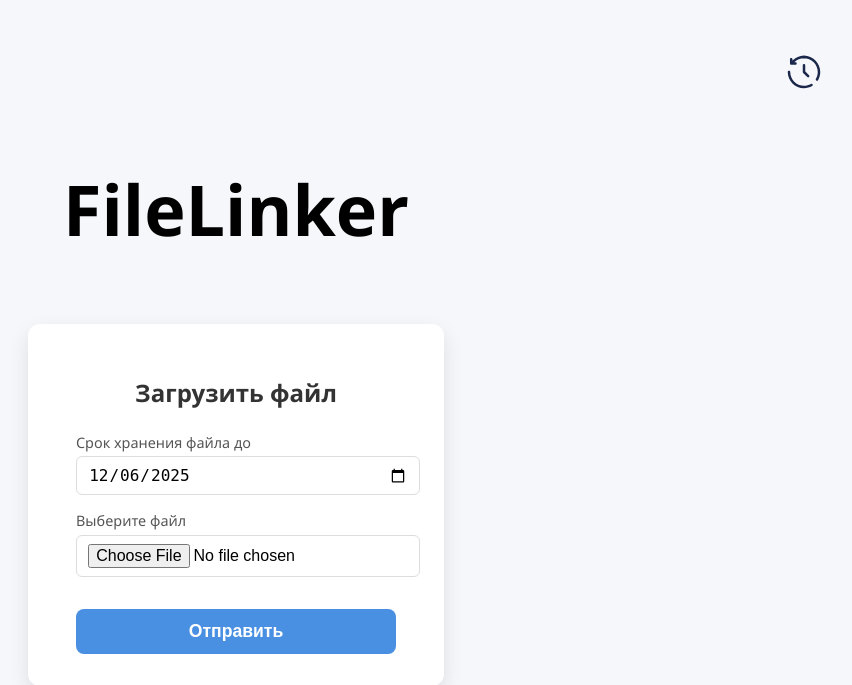
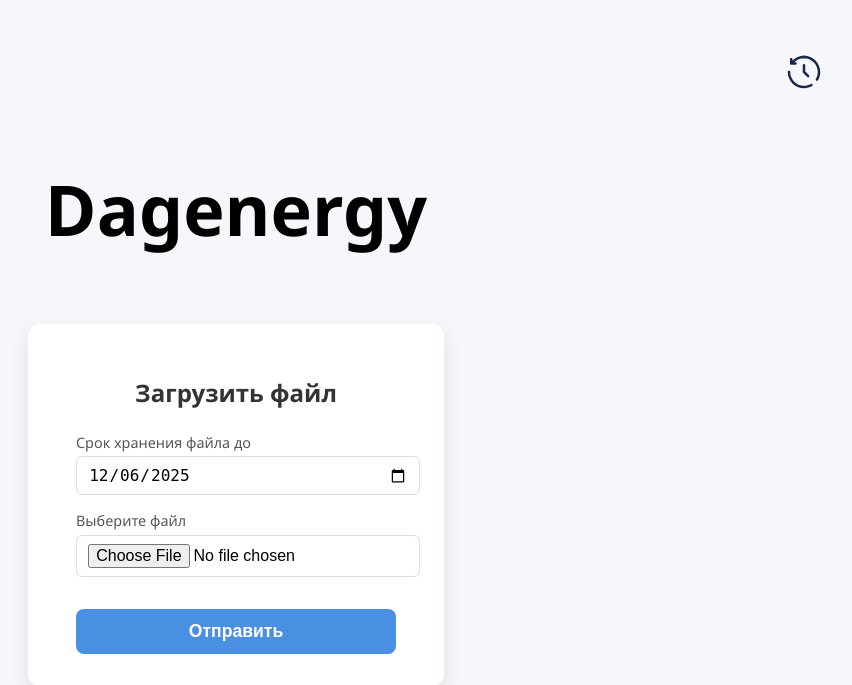
Before and after one commit to aa08d/electrone_filelinker, a Flask app: page / in a window 1280 px wide. Shown: the top 685 px of the page, without its empty margins (404-1256 px from the left). Run offline with Flask 3, Linux system fonts and the light colour scheme.

Commit message:
fix: docker-compose

```diff
--- a/main.py
+++ b/main.py
@@ -30,7 +30,7 @@ def result():
 
     uuid = uuid7()
     media_name = ''.join([str(uuid), '.', uploaded_file.filename.split(".")[1]])
-    link = f"127.0.0.1/download?filename={media_name}"
+    link = f"fs.5ef.ru/download?filename={media_name}"
     session = get_session()
     media = create_media(session=session, expire=expire, uuid=uuid, link=link)
     uploaded_file.save(f'{UPLOAD_DIR}{media_name}')
--- a/templates/base.html
+++ b/templates/base.html
@@ -5,7 +5,7 @@
   <meta name="viewport" content="width=device-width, initial-scale=1" />
   <link rel="stylesheet" href="{{ url_for('static', filename='css/base.css') }}">
   {% block styles %}{% endblock %}
-  <title>FileLinker</title>
+  <title>Dagenergy</title>
 </head>
 <body class="page">
   {% block header %}{% endblock %}
--- a/templates/components/header.html
+++ b/templates/components/header.html
@@ -1,3 +1,3 @@
  <header class="header">
-    <h1 class="title">FileLinker</h1>
+    <h1 class="title">Dagenergy</h1>
   </header>
```
Also changed, not shown: README.md (added), 1 other file.
